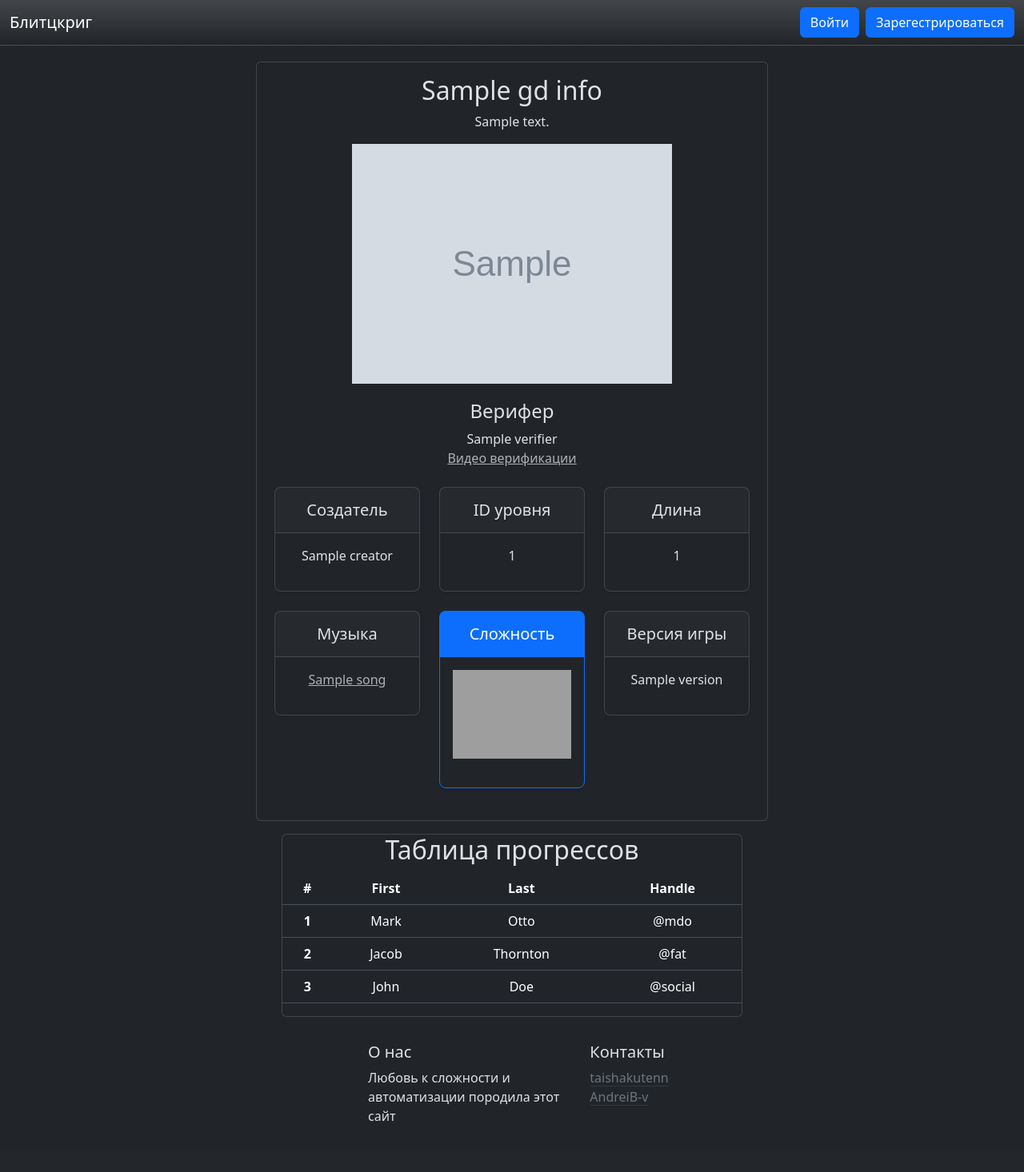
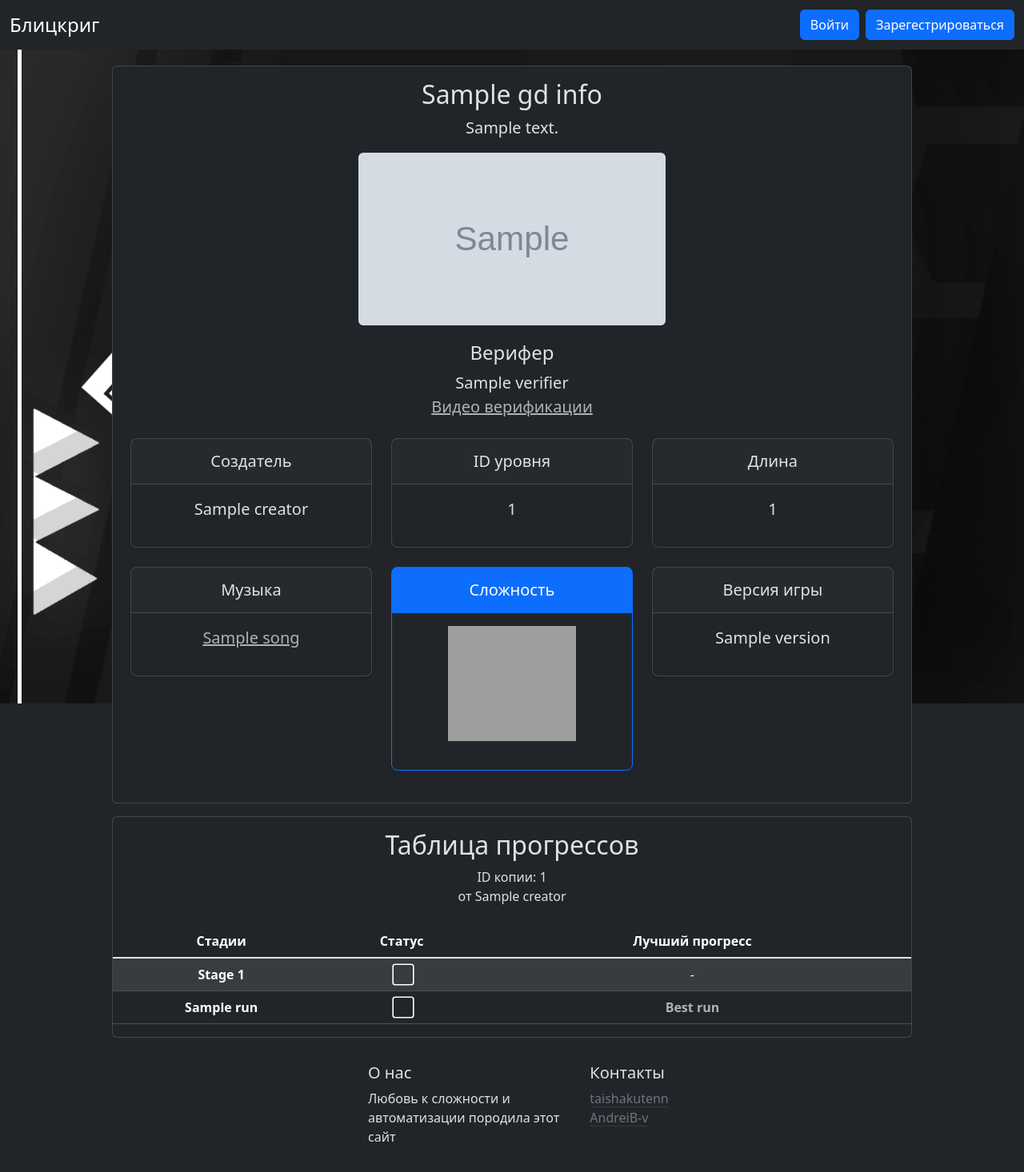
Before and after one commit to taishakutenn/blitzkriegWEB, a Python web app: template app/templates/level_page.html in a window 1280 px wide. Shown: the whole page at 80% size. Before the commit the page ends 1402 px from the top, so only its background shows below. Run offline with Jinja, Linux system fonts and the light colour scheme; the template is opened without the code that fills it: most values are stand-ins (such as "Sample title", 1, 10 or a date in 2020); grey boxes marked "Sample" are stand-in pictures; grey boxes are pictures that could not be loaded.

Commit message:
Blitzkrieg table + frontend

```diff
--- a/app/static/css/style.css
+++ b/app/static/css/style.css
@@ -33,135 +33,80 @@
   margin-bottom: 20px;
 }
 
-.checkbox-wrapper-12 {
-  position: relative;
+/* From Uiverse.io by Nawsome */
+.clear {
+  clear: both;
 }
 
-.checkbox-wrapper-12 > svg {
+.checkBox {
+  cursor: pointer;
+  width: 3vh;
+  height: 3vh;
+  border: 0.45vh solid rgba(255, 255, 255, 0);
+  border-radius: 0.15vw;
   position: absolute;
-  top: -130%;
-  left: -170%;
-  width: 110px;
-  pointer-events: none;
+  overflow: hidden;
+  margin-left: -1.2vh;
+  box-shadow: 0px 0px 0px 0.2vh #fff;
+
 }
 
-.checkbox-wrapper-12 * {
-  box-sizing: border-box;
+.checkBox span {
+  width: 6.75vh;
+  height: 6.75vh;
+  background-color: #fff;
+  top: -6vh;
+  left: -6vh;
+  position: absolute;
+  transform: rotateZ(45deg);
 }
 
-.checkbox-wrapper-12 input[type="checkbox"] {
-  -webkit-appearance: none;
-  -moz-appearance: none;
-  appearance: none;
-  -webkit-tap-highlight-color: transparent;
-  cursor: pointer;
-  margin: 0;
+.checkBox input[type=checkbox]:checked + span {
+  left: -3vh;
+  top: -3vh;
 }
 
-.checkbox-wrapper-12 input[type="checkbox"]:focus {
-  outline: 0;
+.checkBox input[type=checkbox] {
+  position: absolute;
+  left: 4vh;
+  visibility: hidden;
 }
 
-.checkbox-wrapper-12 .cbx {
-  width: 24px;
-  height: 24px;
-  top: calc(100px - 12px);
-  left: calc(100px - 12px);
+.transition {
+  transition: 300ms ease;
 }
 
-.checkbox-wrapper-12 .cbx input {
-  position: absolute;
-  top: 0;
-  left: 0;
-  width: 24px;
-  height: 24px;
-  border: 2px solid #bfbfc0;
-  border-radius: 50%;
+.bg-main {
+    background-image: url(../img/main.png);
 }
 
-.checkbox-wrapper-12 .cbx label {
-  width: 24px;
-  height: 24px;
-  background: none;
-  border-radius: 50%;
-  position: absolute;
-  top: 0;
-  left: 0;
-  transform: trasnlate3d(0, 0, 0);
-  pointer-events: none;
+.background {
+    position: fixed;
+    height: 110dvh;
+    width: 100vw;
+    margin: 0;
+    top: 0;
+    left: 0;
+    z-index: -100;
+    background-size: cover !important;
+    background-blend-mode: multiply !important;
+    background-position: left top !important;
+    background-repeat: no-repeat;
+    transition: height 9999999999s;
 }
 
-.checkbox-wrapper-12 .cbx svg {
-  position: absolute;
-  top: 5px;
-  left: 4px;
-  z-index: 1;
-  pointer-events: none;
+.bd-navbar {
+    padding: .75rem 0;
+    background-color: transparent;
+    box-shadow: 0 .5rem 1rem #00000026, inset 0 -1px #ffffff26;
 }
 
-.checkbox-wrapper-12 .cbx svg path {
-  stroke: #fff;
-  stroke-width: 3;
-  stroke-linecap: round;
-  stroke-linejoin: round;
-  stroke-dasharray: 19;
-  stroke-dashoffset: 19;
-  transition: stroke-dashoffset 0.3s ease;
-  transition-delay: 0.2s;
+.decorated-input {
+    width: 200px;
+    height: 3vh;
+    margin: auto;
+    font-size: 2vh;
+    font-weight: bold;
+    border: none;
+    background-color: red;
 }
-
-.checkbox-wrapper-12 .cbx input:checked + label {
-  animation: splash-12 0.6s ease forwards;
-}
-
-.checkbox-wrapper-12 .cbx input:checked + label + svg path {
-  stroke-dashoffset: 0;
-}
-
-@-moz-keyframes splash-12 {
-  40% {
-    background: #866efb;
-    box-shadow: 0 -18px 0 -8px #866efb, 16px -8px 0 -8px #866efb, 16px 8px 0 -8px #866efb, 0 18px 0 -8px #866efb, -16px 8px 0 -8px #866efb, -16px -8px 0 -8px #866efb;
-  }
-
-  100% {
-    background: #866efb;
-    box-shadow: 0 -36px 0 -10px transparent, 32px -16px 0 -10px transparent, 32px 16px 0 -10px transparent, 0 36px 0 -10px transparent, -32px 16px 0 -10px transparent, -32px -16px 0 -10px transparent;
-  }
-}
-
-@-webkit-keyframes splash-12 {
-  40% {
-    background: #866efb;
-    box-shadow: 0 -18px 0 -8px #866efb, 16px -8px 0 -8px #866efb, 16px 8px 0 -8px #866efb, 0 18px 0 -8px #866efb, -16px 8px 0 -8px #866efb, -16px -8px 0 -8px #866efb;
-  }
-
-  100% {
-    background: #866efb;
-    box-shadow: 0 -36px 0 -10px transparent, 32px -16px 0 -10px transparent, 32px 16px 0 -10px transparent, 0 36px 0 -10px transparent, -32px 16px 0 -10px transparent, -32px -16px 0 -10px transparent;
-  }
-}
-
-@-o-keyframes splash-12 {
-  40% {
-    background: #866efb;
-    box-shadow: 0 -18px 0 -8px #866efb, 16px -8px 0 -8px #866efb, 16px 8px 0 -8px #866efb, 0 18px 0 -8px #866efb, -16px 8px 0 -8px #866efb, -16px -8px 0 -8px #866efb;
-  }
-
-  100% {
-    background: #866efb;
-    box-shadow: 0 -36px 0 -10px transparent, 32px -16px 0 -10px transparent, 32px 16px 0 -10px transparent, 0 36px 0 -10px transparent, -32px 16px 0 -10px transparent, -32px -16px 0 -10px transparent;
-  }
-}
-
-@keyframes splash-12 {
-  40% {
-    background: #866efb;
-    box-shadow: 0 -18px 0 -8px #866efb, 16px -8px 0 -8px #866efb, 16px 8px 0 -8px #866efb, 0 18px 0 -8px #866efb, -16px 8px 0 -8px #866efb, -16px -8px 0 -8px #866efb;
-  }
-
-  100% {
-    background: #866efb;
-    box-shadow: 0 -36px 0 -10px transparent, 32px -16px 0 -10px transparent, 32px 16px 0 -10px transparent, 0 36px 0 -10px transparent, -32px 16px 0 -10px transparent, -32px -16px 0 -10px transparent;
-  }
-}
--- /dev/null
+++ b/app/static/js/Checkboxes.js
@@ -0,0 +1,12 @@
+function synchronize_checkboxes(col) {
+let [ f1, ...r1 ] = document.querySelectorAll(`[class="${col}"]`);
+let onChange = () => f1.checked = r1.every(n => n.checked);
+f1.addEventListener('change', () => r1.forEach(n => n.checked = f1.checked));
+r1.forEach(n => n.addEventListener('change', onChange));
+}
+
+for (let step = 1; step < 100; step++) {
+    try {
+        synchronize_checkboxes(step)
+    } catch (error) {}
+}
--- a/app/templates/base.html
+++ b/app/templates/base.html
@@ -8,14 +8,14 @@
     <link href="https://cdn.jsdelivr.net/npm/bootstrap@5.3.5/dist/css/bootstrap.min.css" rel="stylesheet"
           integrity="sha384-SgOJa3DmI69IUzQ2PVdRZhwQ+dy64/BUtbMJw1MZ8t5HZApcHrRKUc4W0kG879m7" crossorigin="anonymous">
   </head>
-  <body class="d-flex flex-column min-vh-100 bg-dark">
+  <body>
     <!-- Навигационная панель -->
-    <nav class="navbar navbar-expand-lg bg-gradient border-bottom">
+    <nav class="navbar navbar-expand-lg bg-dark">
       <div class="container-fluid">
-        <div class="collapse navbar-collapse" id="navbarSupportedContent">
+        <div class="navbar-collapse" id="navbarSupportedContent">
 
           <!-- Форма поиска по центру -->
-          <a class="navbar-brand text-white" href="{{ url_for('index') }}">Блитцкриг</a>
+          <a class="navbar-brand text-white" style="font-size: 3vh;" href="{{ url_for('index') }}">Блицкриг</a>
 
           <!-- Кнопки "Войти" и "Зарегистрироваться" справа -->
           {% if not current_user.is_authenticated %}
@@ -34,6 +34,7 @@
 
     <!-- Основной контент -->
     <main class="flex-grow-1" style="margin-top: 20px">
+      <div class="background dark:opacity-75 bg-main"></div>
       {% block content %}{% endblock %}
     </main>
 
@@ -58,5 +59,6 @@
     </footer>
 
     <script src="https://cdn.jsdelivr.net/npm/bootstrap@5.3.5/dist/js/bootstrap.bundle.min.js" integrity="sha384-k6d4wzSIapyDyv1kpU366/PK5hCdSbCRGRCMv+eplOQJWyd1fbcAu9OCUj5zNLiq" crossorigin="anonymous"></script>
+    <script src="{{ url_for('static', filename='js/Checkboxes.js') }}"></script>
   </body>
 </html>
--- a/app/templates/level_page.html
+++ b/app/templates/level_page.html
@@ -1,11 +1,12 @@
 {% extends "base.html" %}
 {% block content %}
-<div class="card mb-3 card_size" style="max-width: 50%; text-align: center">
+<div class="card mb-3 card_size" style="max-width: 1000px; text-align: center; font-size: 20px;">
     <div class="p-3 pb-md-4 text-center">
         <h2>{{ gd_info['title'] }}</h2>
         <p>{{ gd_info['description'] }}</p>
         {% if pointer_info %}
-        <img src={{pointer_info['thumbnail']}} class="center-img" alt="Не удалось найти картинку">
+        <img src={{pointer_info['thumbnail']}}
+             class="center-img rounded" style="width: 384px; height: 216px" alt="Не удалось найти картинку">
         <div class="container">
             <h4>Верифер</h4>
             <a>{{ pointer_info['verifier']['name'] }}</a><br>
@@ -15,7 +16,7 @@
         </div>
         {% else %}
         <img src=https://raw.githubusercontent.com/cdc-sys/level-thumbnails/main/thumbs/{{gd_info['id']}}.png
-             class="center-img" style="width: 320px; height: 180px" alt="Не удалось найти картинку">
+             class="center-img rounded" style="width: 20vw; height: 11.25vw" alt="Не удалось найти картинку">
         <p>Этого уровня нет в <a target="_blank" href="https://pointercrate.com/">pointercrate</a></p>
         {% endif %}
     </div>
@@ -71,7 +72,8 @@
                     <h5 class="my-0 fw-normal">Сложность</h5>
                 </div>
                 <div class="card-body">
-                    <img src={{gd_info['difficulty'][1]}} class="center-img" alt="{{ gd_info['difficulty'][0] }}">
+                    <img src={{gd_info['difficulty'][1]}} style="width: 160px; height: 144px"
+                         class="center-img" alt="{{ gd_info['difficulty'][0] }}">
                 </div>
             </div>
         </div>
@@ -87,36 +89,58 @@
         </div>
     </div>
 </div>
-<div class="card mb-3 card_size" style="max-width: 45%; text-align: center">
-    <h2>Таблица прогрессов</h2>
-    <table class="table">
+
+<!-- Блицкриг таблица -->
+<div class="card mb-3 card_size text-center" style="max-width: 1000px; font-size: 2vh;">
+    <div class="p-3 pb-md-4 text-center">
+        <h2>Таблица прогрессов</h2>
+        <p style="margin: 0">ID копии: {{ start_pos['id'] }}</p>
+        <p style="margin: 0">от {{ start_pos['creator'] }}</p>
+    </div>
+    <table class="table table-hover">
         <thead>
         <tr>
-            <th scope="col">#</th>
-            <th scope="col">First</th>
-            <th scope="col">Last</th>
-            <th scope="col">Handle</th>
+            <th scope="col">Стадии</th>
+            <th scope="col">Статус</th>
+            <th scope="col">Лучший прогресс</th>
         </tr>
         </thead>
-        <tbody>
+        <tbody class="table-group-divider">
+        {% for stage in table %}
+        <tr class="table-active">
+            <th scope="row">Stage {{ loop.index }}</th>
+            <td>
+                <div class="content">
+                    <label class="checkBox">
+                        <input id="stage{{ loop.index }}" type="checkbox" class="{{ loop.index }}">
+                        <span class="transition" style="background-color: lime"></span>
+                    </label>
+                </div>
+            </td>
+            <td>-</td>
+        </tr>
+        {% set s = loop.index %}
+        {% for run in stage %}
         <tr>
-            <th scope="row">1</th>
-            <td>Mark</td>
-            <td>Otto</td>
-            <td>@mdo</td>
+            <th scope="row">{{ run }}</th>
+            <td>
+                <div class="content">
+                    <label class="checkBox">
+                        <input id="s{{ s }}run{{ loop.index }}" class="{{ s }}" type="checkbox">
+                        <span class="transition"></span>
+                    </label>
+                </div>
+            </td>
+            <td>
+                <input type="text" class="form-control text-white text-center"
+                       aria-describedby="inputGroup-sizing-sm"
+                       placeholder="Best run"
+                       style="width: 200px; height: 3vh; margin: auto; font-size: 2vh;
+                       font-weight: bold; border: none; background: none;">
+            </td>
         </tr>
-        <tr>
-            <th scope="row">2</th>
-            <td>Jacob</td>
-            <td>Thornton</td>
-            <td>@fat</td>
-        </tr>
-        <tr>
-            <th scope="row">3</th>
-            <td>John</td>
-            <td>Doe</td>
-            <td>@social</td>
-        </tr>
+        {% endfor %}
+        {% endfor %}
         </tbody>
     </table>
 </div>
```
Also changed, not shown: app/gdAPI.py (+81 -78 lines), app/pointercrateAPI.py (+3 -4 lines), app/request_data.py (+6 -1 lines), app/routes.py (+34 -8 lines), app/static/img/main.png (added).
